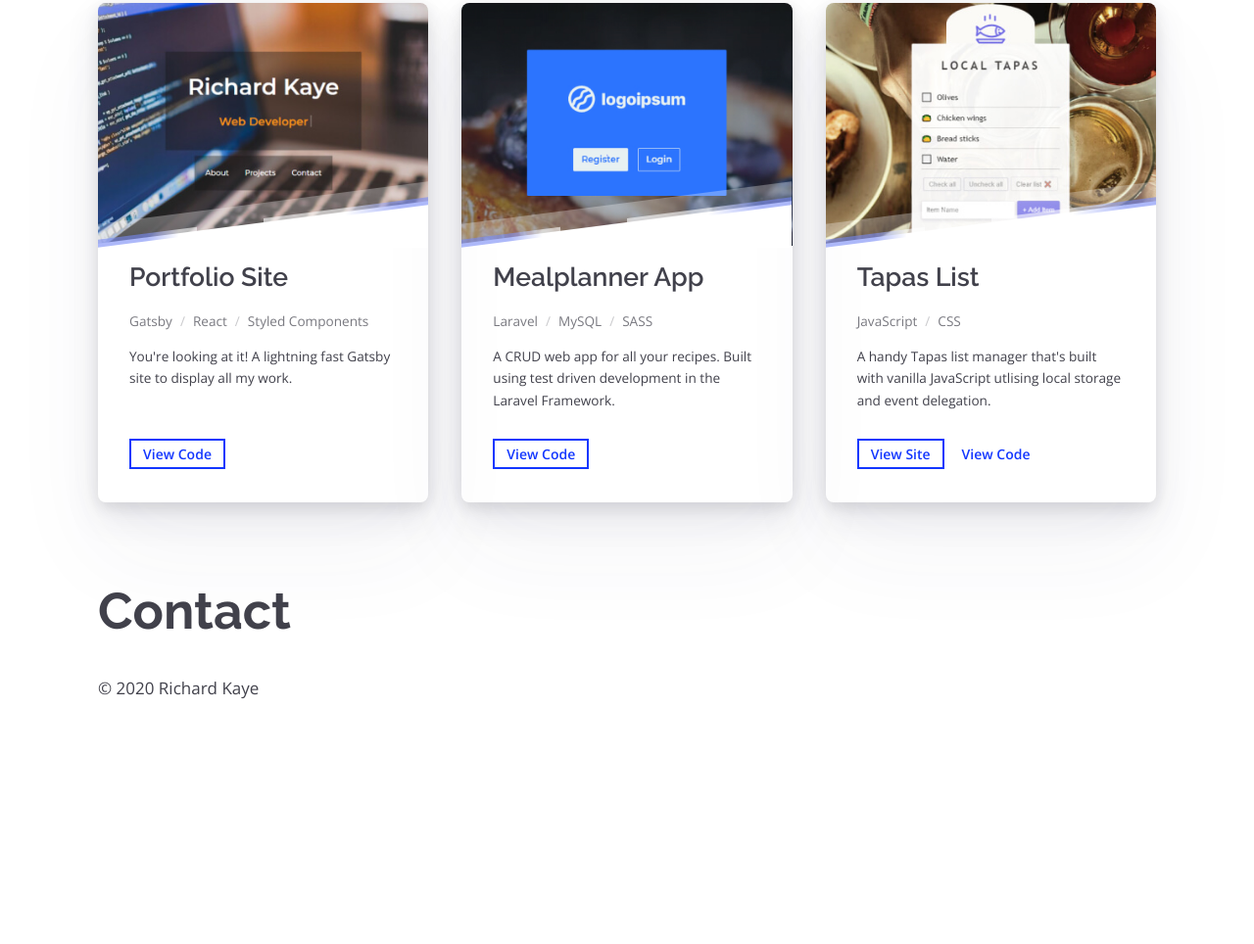
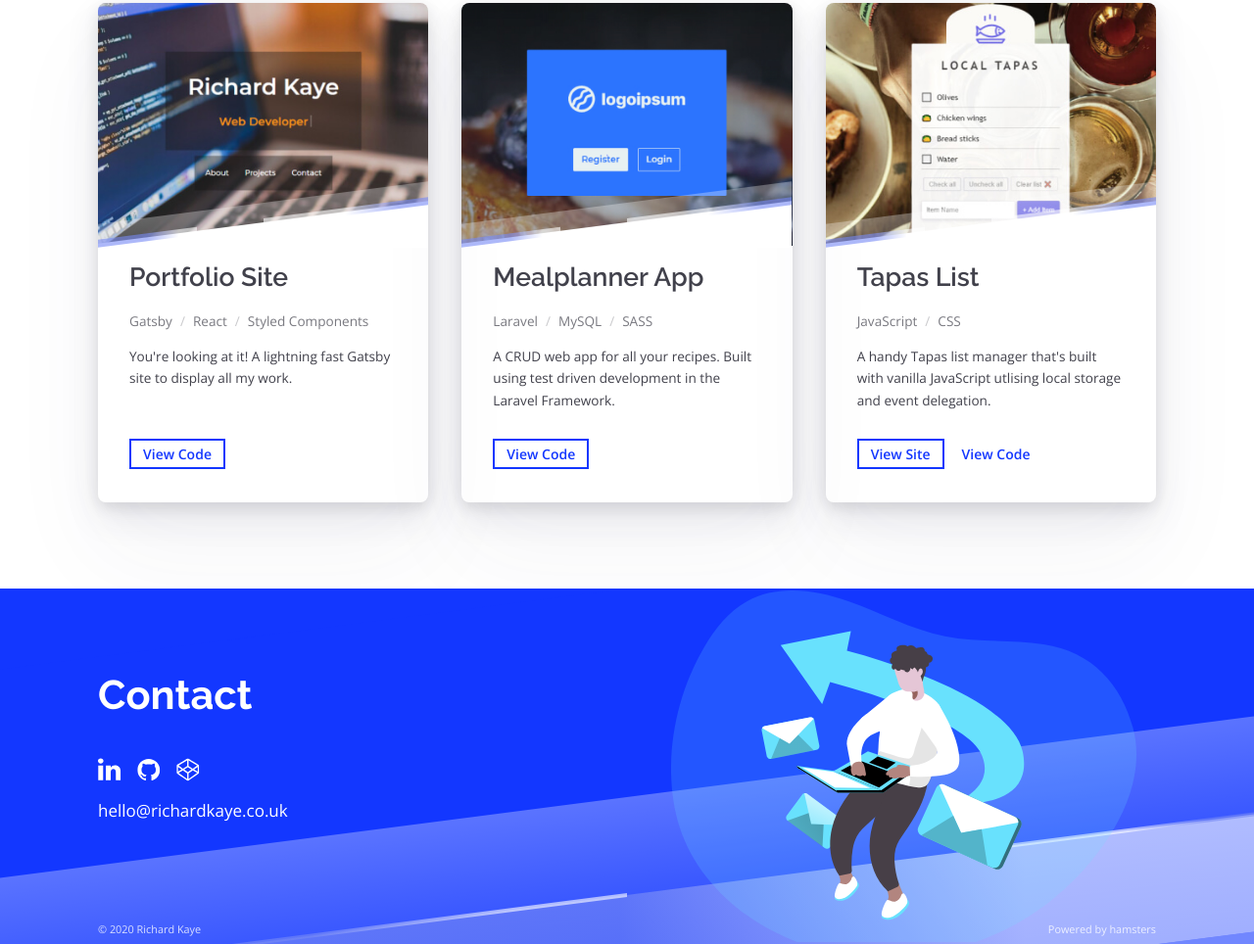
Before and after one commit to richk727/gatsby-portfolio-site, a Gatsby site: page / in a window 1280 px wide. Shown: the part 4035-4999 px from the top of the page at 98% size. Before the commit the page ends 4749 px from the top, so only its background shows below. Built offline with nearby package versions, Linux system fonts and the light colour scheme; Gatsby itself is replaced by a stand-in of ours.

Commit message:
Add Contact section

```diff
--- /dev/null
+++ b/src/components/contact.js
@@ -0,0 +1,180 @@
+import React, { useState, useEffect } from "react"
+import styled from 'styled-components'
+
+import Container from "../components/container"
+import contactImage from "../images/contact-image.svg"
+import linkedInLogo from "../images/linkedin-logo.svg"
+import githubLogo from "../images/github-logo.svg"
+import codepenLogo from "../images/codepen-logo.svg"
+
+const ContactBody = styled.div`
+  position: relative;
+  padding: 75px 0 125px;
+  background: var(--primary-accent);
+  overflow: hidden;
+`;
+
+const ContactBG = styled.div`
+  position: absolute;
+  width: 100%;
+  top: 0;
+  left: 0;
+  right: 0;
+  bottom: -70px;
+  background: var(--primary-accent);
+  transform: skewY(-7.35deg);
+
+  .stripe-1 {
+    position: absolute;
+    right: 0;
+    bottom: 0;
+    left: 0;
+    height: 220px;
+    background: linear-gradient(180deg, rgba(255, 255, 255, 0.3) 0%, rgba(255, 255, 255, 0) 100%);
+  }
+  .stripe-2 {
+    position: absolute;
+    right: 0;
+    bottom: 0;
+    left: 0;
+    height: 120px;
+    background: linear-gradient(90deg, rgba(118, 137, 245, 0.6) 49.35%, rgba(255, 255, 255, 0.6) 81.76%);
+  }
+  .stripe-3 {
+    position: absolute;
+    right: 0;
+    bottom: -150px;
+    left: 0;
+    height: 150px;
+    background: rgba(255,255,255,0.4);
+    transform: scale(-1);
+  }
+
+  .highlight-1 {
+    position: absolute;
+    right: 50%;
+    bottom: 118px;
+    left: 0;
+    height: 4px;
+    background: linear-gradient(90deg, rgba(118, 137, 245, 0.6) 49.35%, rgba(255, 255, 255, 0.6) 81.76%);
+  }
+
+  .highlight-2 {
+    position: absolute;
+    right: 0;
+    bottom: 118px;
+    left: 80%;
+    height: 4px;
+    background: linear-gradient(90deg, rgba(255, 255, 255, 0.6)  49.35%, rgba(118, 137, 245, 0.6)81.76%);
+  }
+`;
+
+const ContactContent = styled.div`
+  display: grid;
+  grid-template-columns: 1fr;
+
+  @media (min-width: 768px) {
+    grid-template-columns: 1fr 1fr;
+  }
+`;
+
+const ContactText = styled.div`
+  position: relative;
+  height: 100%;
+
+  h2 {
+    color: #fff;
+  }
+
+  p {
+    margin-bottom: 1.45rem;
+    color: #fff;
+    font-size: 0.9rem;
+    font-weight: 300;
+    text-transform: uppercase;
+    transform: translate(9px, -23px);
+    @media (min-width: 768px) {
+      font-size: 1rem;
+      letter-spacing: 0.5px;
+      transform: translate(9px, -25px);
+    }
+  }
+  .contact-email {
+      color: #fff;
+      text-decoration: none;
+      font-size: 1rem;
+      font-weight: 300;
+      transition: all 225ms ease-in-out;
+
+    &:hover {
+        opacity: 0.7;
+    }
+  }
+`;
+
+const ContactImage = styled.div`
+  position: relative;
+  img {
+    position: absolute;
+    top: -45%;
+    right: 20px;
+  }
+`;
+
+const SocialLinks = styled.ul`
+    display: flex;
+    margin: 0;
+    padding: 0;
+    list-style: none;
+
+    li {
+        margin-right: 16px;
+    }
+
+    a {
+        transition: all 225ms ease-in-out;
+
+        &:hover {
+            opacity: 0.7;
+        }
+    }
+
+    img {
+        height: 24px;
+        width: 24px;
+    }
+
+`;
+
+export default function Contact() {
+  return (
+    <section id="contact">
+      <ContactBody>
+        <ContactBG>
+          <div className="stripe-1"></div>
+          <div className="stripe-2"></div>
+          <div className="stripe-3"></div>
+          <div className="highlight-1"></div>
+          <div className="highlight-2"></div>
+        </ContactBG>
+        <Container>
+          <ContactContent>
+            <ContactText>
+                <h2>Contact</h2>
+                <SocialLinks>
+                    <li><a href=""><img src={linkedInLogo}/></a></li>
+                    <li><a href=""><img src={githubLogo}/></a></li>
+                    <li><a href=""><img src={codepenLogo}/></a></li>
+                </SocialLinks>
+                <a className="contact-email" href="mailto:hello@richardkaye.co.uk">hello@richardkaye.co.uk</a>
+
+            </ContactText>
+            <ContactImage>
+              <img src={contactImage}/>
+            </ContactImage>
+          </ContactContent>
+        </Container>
+      </ContactBody>
+    </section>
+  )
+}
--- a/src/components/layout.js
+++ b/src/components/layout.js
@@ -8,10 +8,20 @@
 import React from "react"
 import PropTypes from "prop-types"
 import { useStaticQuery, graphql } from "gatsby"
+import styled from 'styled-components'
 
 import Header from "./header"
 import Container from "../components/container";
 import "./layout.css"
+const SiteFooter = styled.footer`
+  position: relative;
+  display: flex;
+  justify-content: space-between;
+  margin-top: -23px;
+  color: #fff;
+  font-size: 0.64rem;
+  opacity: 0.8;
+`;
 
 const Layout = ({ children }) => {
   const data = useStaticQuery(graphql`
@@ -30,11 +40,12 @@ const Layout = ({ children }) => {
         <main>
             {children}
         </main>
-        <footer>
-          <Container>
-            © {new Date().getFullYear()} Richard Kaye
-          </Container>
-        </footer>
+        <Container>
+          <SiteFooter>
+            <div>© {new Date().getFullYear()} Richard Kaye</div>
+            <div>Powered by hamsters</div>
+          </SiteFooter>
+        </Container>
       </div>
     </>
   )
--- a/src/components/projects.js
+++ b/src/components/projects.js
@@ -41,6 +41,7 @@ const ProjectsGrid = styled.div`
   display: grid;
   grid-template-columns: minmax(300px, 1fr) minmax(300px, 1fr) minmax(300px, 1fr);
   grid-column-gap: 2rem;
+  margin-bottom: 20px;
 `;
 
 const ProjectCard = styled.article`
--- a/src/pages/index.js
+++ b/src/pages/index.js
@@ -2,11 +2,12 @@ import React from "react"
 
 import Layout from "../components/layout"
 import SEO from "../components/seo"
-import Container from "../components/container";
+
 import Hero from "../components/hero"
 import About from "../components/about"
 import Work from "../components/work"
 import Projects from "../components/projects"
+import Contact from "../components/contact"
 
 const IndexPage = () => (
   <Layout>
@@ -15,14 +16,7 @@ const IndexPage = () => (
     <About/>
     <Work/>
     <Projects/>
-
-    <section id="contact">
-      <Container>
-        <header>
-          <h1>Contact</h1>
-        </header>
-      </Container>
-    </section>
+    <Contact/>
   </Layout>
 )
 
```
Also changed, not shown: src/images/codepen-logo.svg (added), src/images/contact-image.svg (added), src/images/github-logo.svg (added), src/images/linkedin-logo.svg (added).
